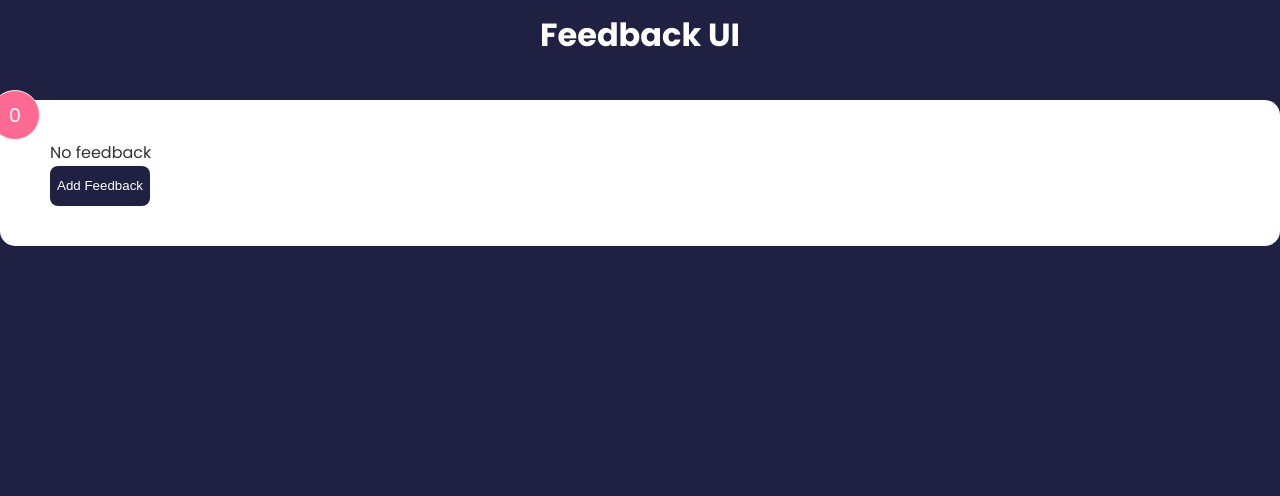
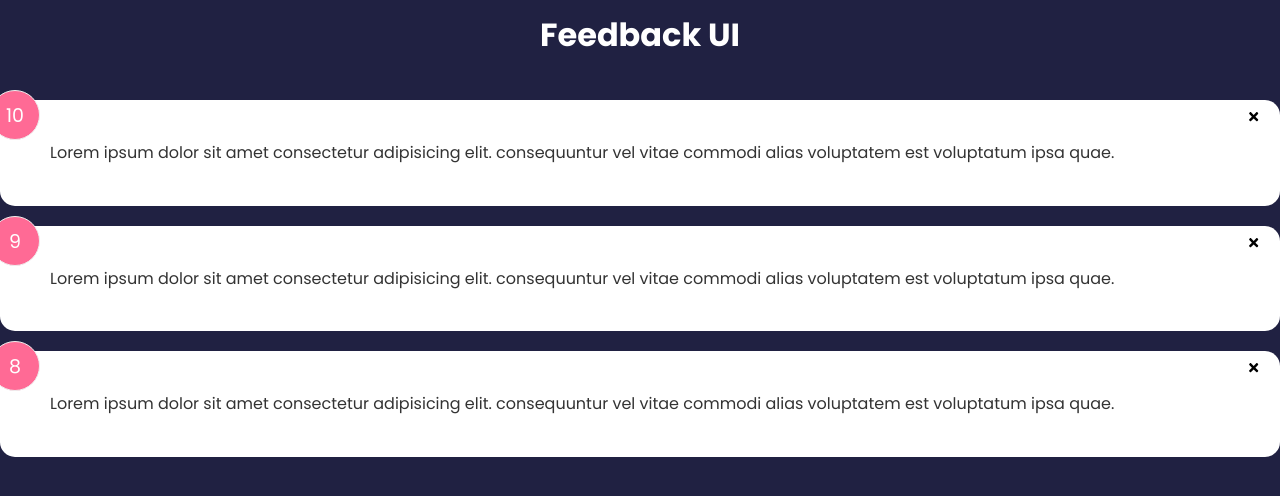
Before and after one commit to Pipsson/react-finishing, a React (Create React App) app: page / in a window 1280 px wide. Shown: the top 496 px of the page. Built offline with nearby package versions, Linux system fonts and the light colour scheme.

Commit message:
Prop drilling concept

```diff
--- a/package.json
+++ b/package.json
@@ -9,6 +9,7 @@
     "@testing-library/user-event": "^13.5.0",
     "react": "^19.0.0",
     "react-dom": "^19.0.0",
+    "react-icons": "^5.5.0",
     "react-scripts": "5.0.1",
     "web-vitals": "^2.1.4"
   },
--- a/src/App.js
+++ b/src/App.js
@@ -1,11 +1,24 @@
+
+import {useState} from "react";
+
 import Header from "./components/Header";
-import FeedbackItem from "./components/FeedbackItem";
+import FeedbackList from "./components/FeedbackList";
+import FeedbackData from "./data/FeedbackData";
 
 function App() {
+    const [feedbackData, setFeedbackData] = useState(FeedbackData)
+
+    const deleteFeedback = (id) => {
+      if (window.confirm("Are you sure you want to delete this feedback?")) {
+          setFeedbackData(feedbackData.filter((item) => item.id !== id)
+          )
+      }
+    }
+
     return (
         <>
             <Header text= "Feedback UI" />
-            <FeedbackItem />
+            <FeedbackList  feedbackData={feedbackData} handleDelete={deleteFeedback} />
         </>
     );
 }
--- a/src/components/FeedbackItem.jsx
+++ b/src/components/FeedbackItem.jsx
@@ -1,39 +1,47 @@
-import React, {useState} from 'react';
+// import React, {useState} from 'react';
+import React from "react";
+import Card from "./shared/card";
+import PropTypes from 'prop-types';
+import {FaTimes} from "react-icons/fa";
 
-
-
- function FeedbackItem() {
-     const [rating, setRating] = useState(0);
-     const [feedback, setFeedback] = useState("No feedback");
-
-     function handleOnClick() {
-         // this is one of method of changing state
-         setRating(10)
-
-         // another way
-          // advantage of this it helps to access the previous values  through function
-
-         setFeedback((prevState)=>{
-
-         });
-     }
-
+ function FeedbackItem({item, handleDelete}) {
+     // const [rating, setRating] = useState(0);
+     // const [feedback, setFeedback] = useState("No feedback");
+     //
+     // function handleOnClick() {
+     //     // this is one of method of changing state
+     //     setRating(10)
+     //
+     //     // another way
+     //      // advantage of this it helps to access the previous values  through function
+     //
+     //     setFeedback((prevState)=>{
+     //
+     //     });
+     // }
 
 
     return (
-        <div  className="card">
+        <Card>
             <div className="num-display">
-                {rating}
+                {item.rating}
             </div>
+            <button className="close" onClick={()=> handleDelete(item.id)}>
+                  <FaTimes />
+            </button>
             <div className="text-display">
-                {feedback}
+                {item.text}
             </div>
-          <button className="btn btn-primary" onClick={handleOnClick}>
-              Add Feedback
-          </button>
-        </div>
+
+          {/*<button className="btn btn-primary" onClick={handleOnClick}>*/}
+          {/*    Add Feedback*/}
+          {/*</button>*/}
+        </Card>
     );
 }
 
+FeedbackItem.propTypes = {
+     item :PropTypes.object,
+}
 
 export default FeedbackItem;
--- /dev/null
+++ b/src/components/FeedbackList.jsx
@@ -0,0 +1,33 @@
+
+import  React from 'react';
+import FeedbackItem from "./FeedbackItem";
+import PropTypes from  "prop-types"
+
+
+ function FeedbackList({feedbackData, handleDelete}) {
+     if (!feedbackData) {
+         return <p>
+             There is no  feedback.
+         </p>;
+     }
+    return (
+        <div className="feedback-list">
+            {
+                feedbackData.map((item) => (
+                    <FeedbackItem key={item.id} item={item}  handleDelete={handleDelete} />
+                ))
+            }
+        </div>
+    );
+}
+
+
+FeedbackList.propTypes = {
+    feedbackData: PropTypes.arrayOf(PropTypes.shape({
+        id: PropTypes.number,
+        text: PropTypes.string,
+        rating: PropTypes.number
+    })),
+}
+
+export default FeedbackList;
--- /dev/null
+++ b/src/components/shared/card.jsx
@@ -0,0 +1,13 @@
+import  React from 'react';
+
+
+export function Card({children}) {
+    return (
+        <div className="card">
+            {children}
+        </div>
+    );
+}
+
+
+export default Card;
--- /dev/null
+++ b/src/data/FeedbackData.js
@@ -0,0 +1,19 @@
+const FeedbackData = [
+    {
+        id: 1,
+        rating: 10,
+        text: 'Lorem ipsum dolor sit amet consectetur adipisicing elit. consequuntur vel vitae commodi alias voluptatem est voluptatum ipsa quae.',
+    },
+    {
+        id: 2,
+        rating: 9,
+        text: 'Lorem ipsum dolor sit amet consectetur adipisicing elit. consequuntur vel vitae commodi alias voluptatem est voluptatum ipsa quae.',
+    },
+    {
+        id: 3,
+        rating: 8,
+        text: 'Lorem ipsum dolor sit amet consectetur adipisicing elit. consequuntur vel vitae commodi alias voluptatem est voluptatum ipsa quae.',
+    },
+]
+
+export default FeedbackData
```
Also changed, not shown: 1 other file (tests, documents, lock files or other folders).
